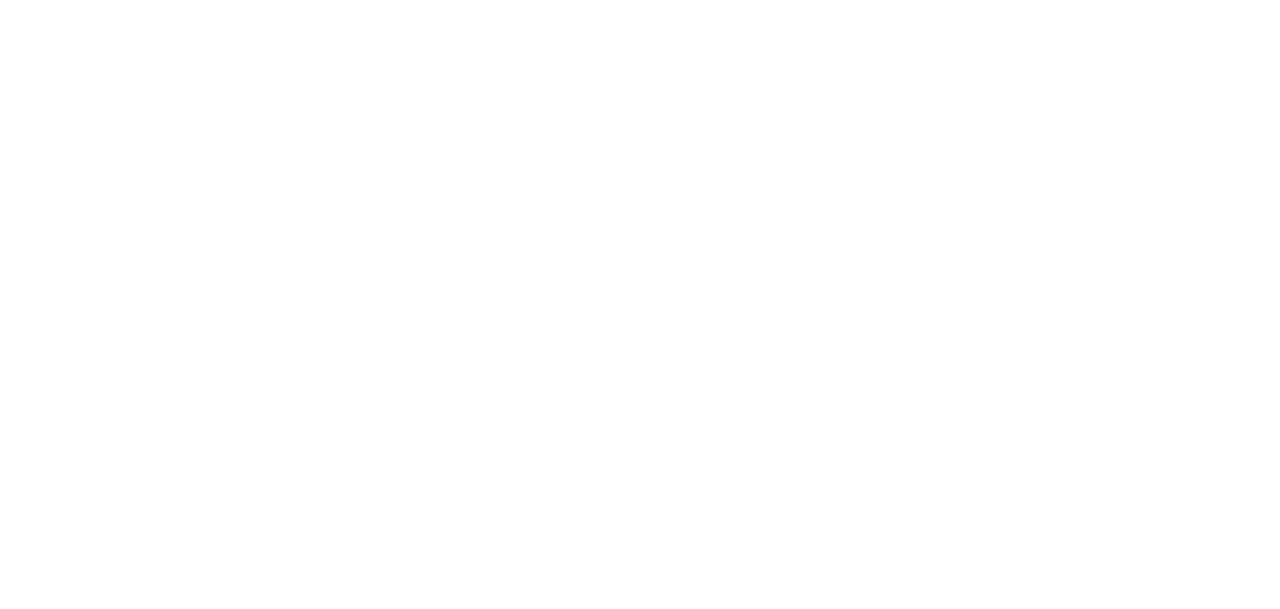
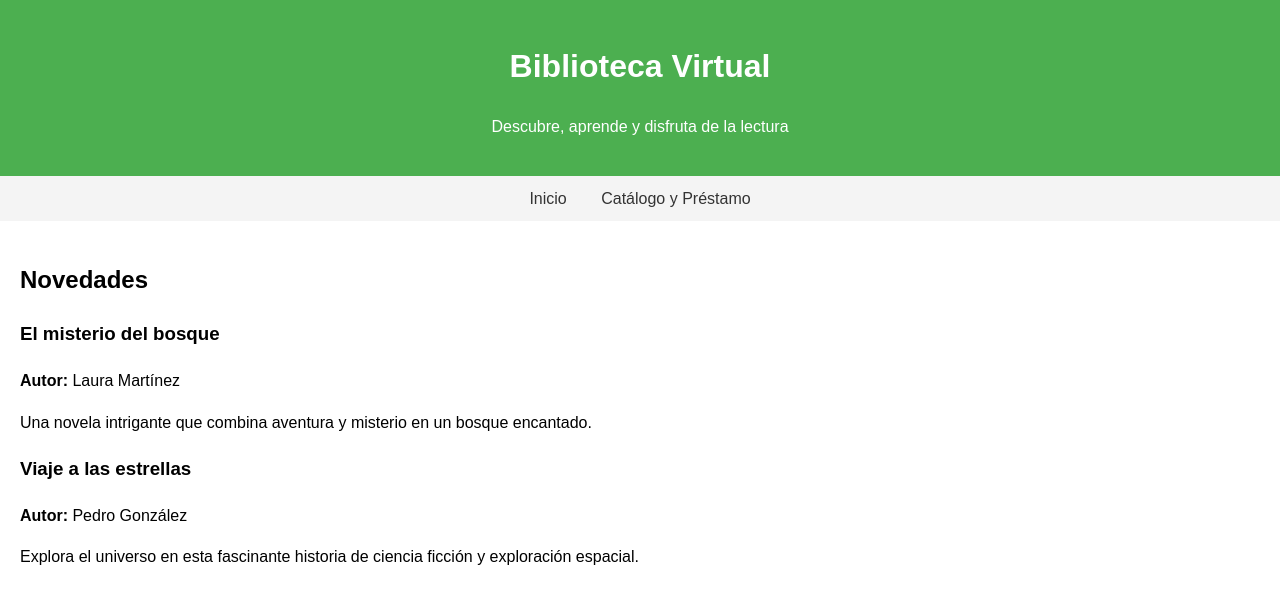
Before and after one commit to javichu97plus/biblioteca, a plain HTML site: page index.html in a window 1280 px wide. Drawn offline with Linux system fonts and the light colour scheme.

Commit message:
Añade cabecera, menú y sección Novedades en index.html

```diff
--- a/index.html
+++ b/index.html
@@ -7,6 +7,38 @@
     <link rel="stylesheet" href="estilos.css" />
   </head>
   <body>
-    <!-- Escribe aquí o teu html-->
+    <header>
+      <h1>Biblioteca Virtual</h1>
+      <p>Descubre, aprende y disfruta de la lectura</p>
+    </header>
+
+    <nav>
+      <a href="index.html">Inicio</a>
+      <a href="catalogo.html">Catálogo y Préstamo</a>
+    </nav>
+
+    <main>
+      <section id="novedades">
+        <h2>Novedades</h2>
+
+        <article>
+          <h3>El misterio del bosque</h3>
+          <p><strong>Autor:</strong> Laura Martínez</p>
+          <p>
+            Una novela intrigante que combina aventura y misterio en un bosque
+            encantado.
+          </p>
+        </article>
+
+        <article>
+          <h3>Viaje a las estrellas</h3>
+          <p><strong>Autor:</strong> Pedro González</p>
+          <p>
+            Explora el universo en esta fascinante historia de ciencia ficción y
+            exploración espacial.
+          </p>
+        </article>
+      </section>
+    </main>
   </body>
 </html>
```
